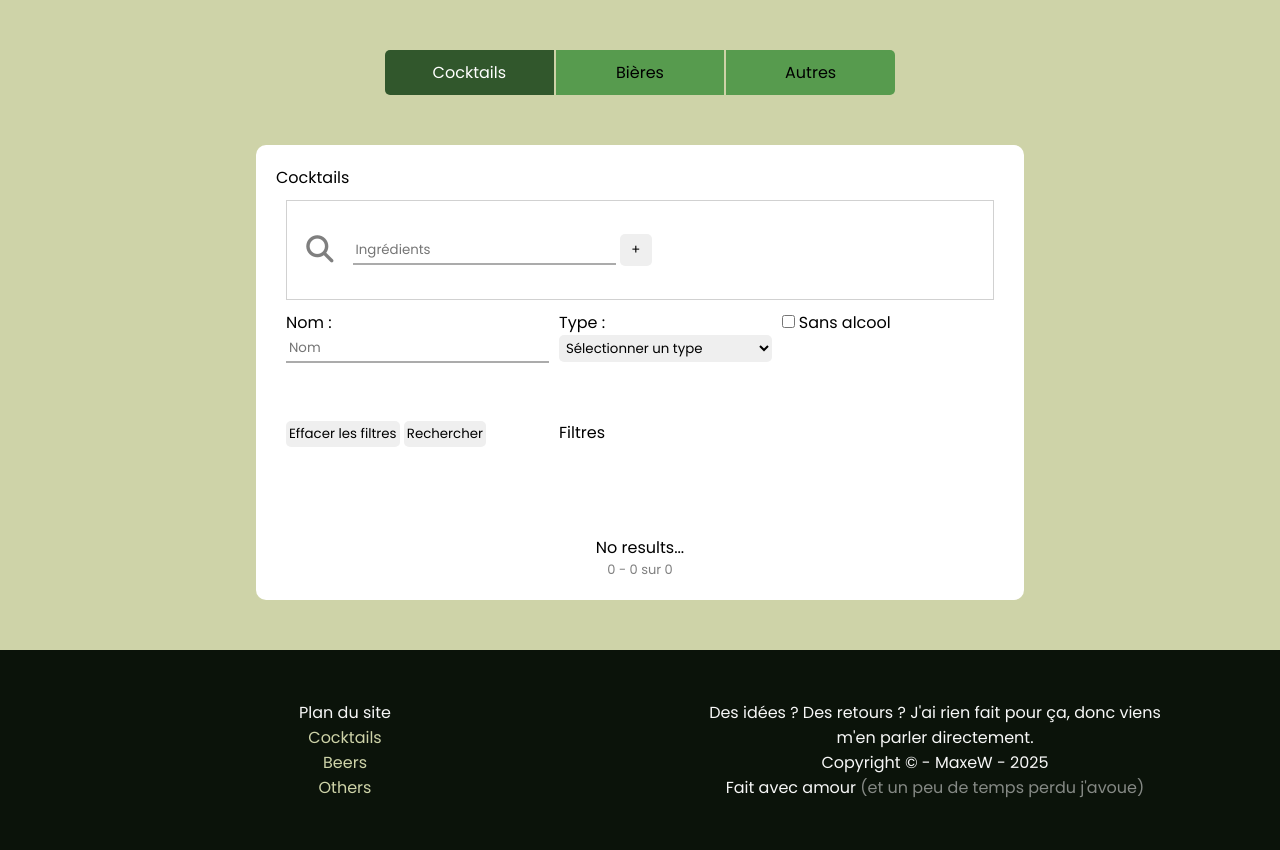
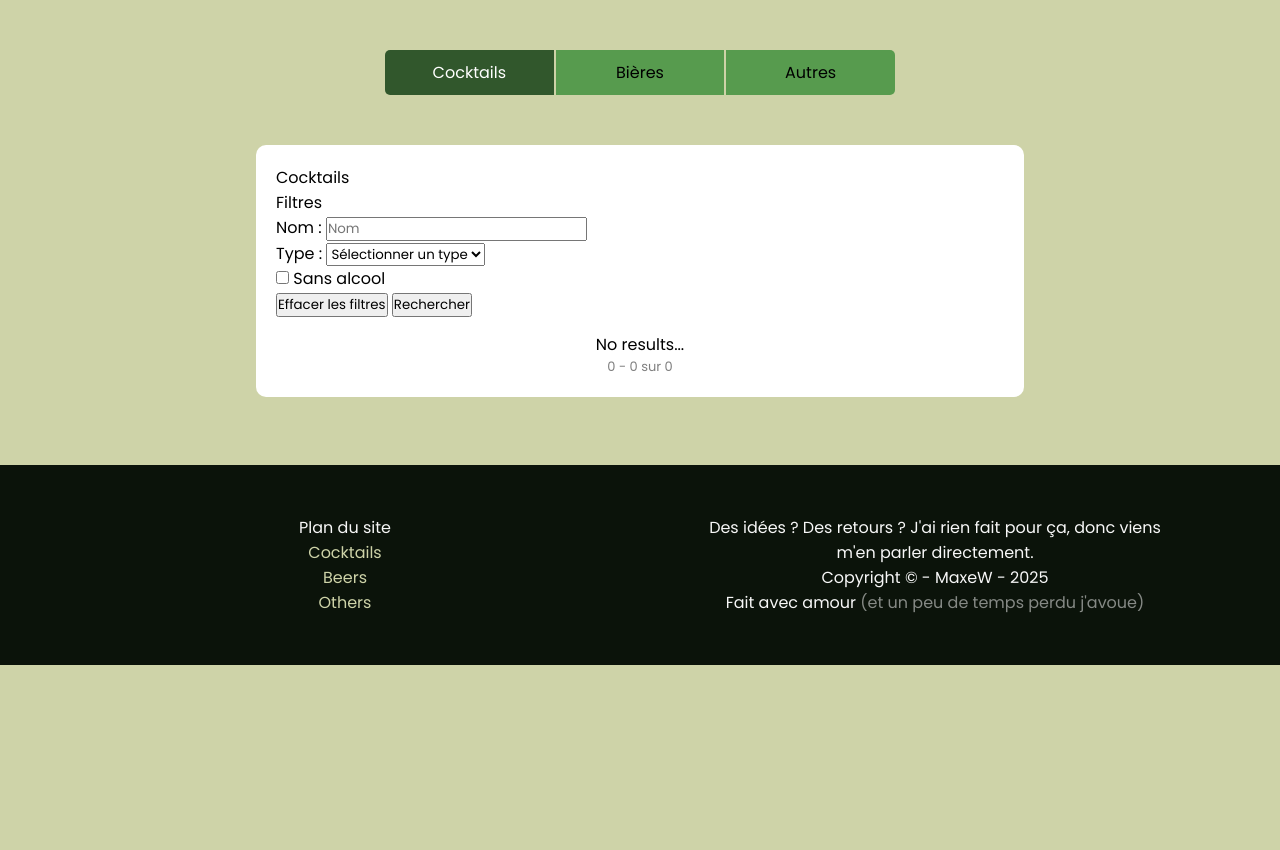
Before and after one commit to B4nanaJuice/bar-manager, a Flask app: page /cocktails in a window 1280 px wide. Shown: the part 135-985 px from the top of the page. After the commit the page ends 800 px from the top, so only its background shows below. Run offline with Flask 3, Linux system fonts and the light colour scheme; some libraries are stand-ins or nearby versions.

Commit message:
Removed preffered ingredients filter

```diff
--- a/routes/public.py
+++ b/routes/public.py
@@ -20,7 +20,7 @@ def home():
 def cocktails():
     # Get URL arguments
     cocktail_type: str = request.args.get("cocktail_type", type = str, default = None)
-    ingredient_preferences: str = request.args.get("ingredient_preferences", type = str, default = None)
+    # ingredient_preferences: str = request.args.get("ingredient_preferences", type = str, default = None)
     mocktail: bool = request.args.get("no_alcohol", type = bool, default = None)
     cocktail_name: str = request.args.get("cocktail_name", type = str, default = None)
 
@@ -49,20 +49,23 @@ def cocktails():
     # Query
     available_cocktails: List[Cocktail] = db.paginate(_query.order_by(Cocktail.name))
 
+    # Paginate and after that : sort with ingredients
+    # So some cocktails can go to second page because initially they were there
     # Make the last filter based on ingredient preferences
-    if ingredient_preferences:
-        ingredient_preferences: List[str] = ingredient_preferences.split(",")
+    # Temp removed
+    # if ingredient_preferences:
+    #     ingredient_preferences: List[str] = ingredient_preferences.split(",")
 
-        # Compute the number of cocktail ingredients in the ingredient preferences
-        matches: List[tuple[Cocktail, int]] = [
-            (_c, len([_i for _i in [__i.name for __i in _c.ingredients] if _i in ingredient_preferences]))
-            for _c in available_cocktails.items
-        ]
+    #     # Compute the number of cocktail ingredients in the ingredient preferences
+    #     matches: List[tuple[Cocktail, int]] = [
+    #         (_c, len([_i for _i in [__i.name for __i in _c.ingredients] if _i in ingredient_preferences]))
+    #         for _c in available_cocktails.items
+    #     ]
 
-        # Sort the matches, take only the ones with at least 1 match and take the cocktails back
-        matches = sorted(matches, key = lambda _: _[1], reverse = True)
-        matches = [_ for _ in matches if _[1] >= 1]
-        available_cocktails.items = [_[0] for _ in matches]
+    #     # Sort the matches, take only the ones with at least 1 match and take the cocktails back
+    #     matches = sorted(matches, key = lambda _: _[1], reverse = True)
+    #     matches = [_ for _ in matches if _[1] >= 1]
+    #     available_cocktails.items = [_[0] for _ in matches]
 
     # Handle url arguments
     url_args = dict(request.args)
--- a/static/css/search.css
+++ /dev/null
@@ -1,83 +0,0 @@
-.search {
-    margin: 10px;
-    display: grid;
-}
-
-.cocktail_search {
-    grid-template-columns: repeat(3, 1fr);
-    grid-gap: 10px;
-    grid-auto-rows: minmax(100px, auto);
-}
-
-.cocktail_search button, input[type="submit"], select {
-    border: none;
-    border-radius: 5px;
-}
-
-.cocktail_search input, select, button {
-    padding: 3px;
-}
-
-.cocktail_search i {
-    font-size: 1.7rem;
-    padding: 1.2rem;
-}
-
-input[type="text"] {
-    border: none;
-    border-bottom: 2px var(--grey) solid;
-    outline: none;
-    transition: border .3s ease;
-}
-
-input[type="text"]:focus {
-    border-bottom: 2px var(--dark-grey) solid;
-}
-
-.ingredients_search {
-    grid-row: 1;
-    grid-column: 1 / 4;
-    border: 1px var(--light-grey) solid;
-    display: flex;
-    align-items: center;
-}
-
-.search_tag  {
-    height: 20px;
-    font-size: 10px;
-    padding: 0;
-    border-radius: 10px;
-    padding: 0 5px;
-    margin: 0 3px;
-    border: none;
-}
-
-.cocktail_name_search {
-    grid-row: 2;
-    grid-column: 1;
-}
-
-.cocktail_type_search {
-    grid-row: 2;
-    grid-column: 2;
-}
-
-.cocktail_name_search, .cocktail_type_search {
-    display: flex;
-    flex-direction: column;
-}
-
-.cocktail_alcohol_search {
-    grid-row: 2;
-    grid-column: 3;
-}
-
-.cocktail_buttons_search {
-    grid-row: 3;
-    grid-column: 1 / 2;
-}
-
-.ingredient_list button {
-    width: 2rem;
-    height: 2rem;
-}
--- a/static/inputTagsManager.js
+++ b/static/inputTagsManager.js
@@ -1,20 +1,20 @@
-inputTags = document.querySelector(".input_tags");
+// inputTags = document.querySelector(".input_tags");
 
-inputTags.addEventListener("keypress", function(event) {
-    if (event.key === "Enter") {
-        triggerNewTag();
-    }
-})
+// inputTags.addEventListener("keypress", function(event) {
+//     if (event.key === "Enter") {
+//         triggerNewTag();
+//     }
+// })
 
-function triggerNewTag() {
-    newTagName = inputTags.value;
-    addTag(newTagName);
-}
+// function triggerNewTag() {
+//     newTagName = inputTags.value;
+//     addTag(newTagName);
+// }
 
-function addTag(tagName) {
-    newTag = generateSearchTag(tagName);
-    if (newTag === null) return;
+// function addTag(tagName) {
+//     newTag = generateSearchTag(tagName);
+//     if (newTag === null) return;
 
-    inputTags.parentElement.insertBefore(newTag, inputTags);
-    inputTags.value = '';
-}
+//     inputTags.parentElement.insertBefore(newTag, inputTags);
+//     inputTags.value = '';
+// }
--- a/static/resetFilters.js
+++ b/static/resetFilters.js
@@ -1,10 +1,11 @@
 function resetFilters(button) {
-    searchEngine = button.parentElement;
+    searchEngine = button.parentElement.parentElement;
+    console.log(searchEngine)
 
     // Remove tags from box
-    searchEngine.querySelectorAll(".search_tag").forEach(tag => {
-        tag.remove();
-    });
+    // searchEngine.querySelectorAll(".search_tag").forEach(tag => {
+    //     tag.remove();
+    // });
 
     // Remove the value of the select
     searchEngine.querySelectorAll("select").forEach(select => {
--- a/templates/components/cocktail_search.html.jinja
+++ b/templates/components/cocktail_search.html.jinja
@@ -8,10 +8,9 @@
 
     <h4>Filtres</h4>
 
-    <div class="ingredients_search">
+    {# <div class="ingredients_search">
         <i class="fa-solid fa-magnifying-glass description"></i>
         <div>
-            {# <label for="ingredient_list">Recherche par ingrédients :</label> #}
             <div class="ingredient_list tags_list row">
                 <input list="ingredients" type="text" class="input_tags" placeholder="Ingrédients">
                 <datalist id="ingredients">
@@ -22,7 +21,7 @@
                 <button onclick="triggerNewTag()">+</button>
             </div>
         </div>
-    </div>
+    </div> #}
 
     <div class="cocktail_name_search">
         <label for="name">Nom :</label>
```
Also changed, not shown: static/searchCocktails.js (+11 -35 lines).
